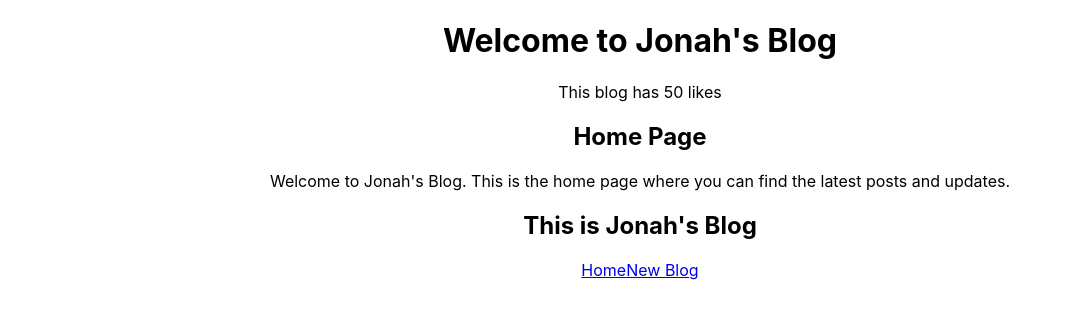
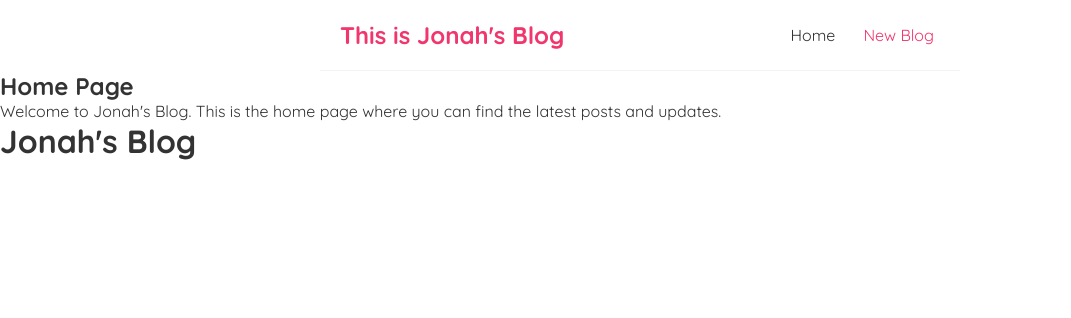
Before and after one commit to jonahmichael/Full-Stack-Web-Dev---Learning-Repo, a React (Create React App) app in the folder React/jonah-blog/: page / in a window 1280 px wide. Shown: the top 318 px of the page, without its empty margins (0-1071 px from the left). Built offline with nearby package versions, Linux system fonts and the light colour scheme.

Commit message:
#6 - Adding Styles

```diff
--- a/React/jonah-blog/src/App.js
+++ b/React/jonah-blog/src/App.js
@@ -1,19 +1,13 @@
-import './App.css';
 import Navbar from './Navbar';
 import Home from './Home';
 function App() {
    const title = "Jonah's Blog";
-   const likes= 50;
-   const person = { name: 'Jonah', age: 19 };
   return (
     <div className="App">
-      <div>
-        <h1>Welcome to {title}</h1>
-        <p>This blog has {likes} likes</p>
-        {/* <p>{person.name} is {person.age} years old</p> */}
-        <Home />
-        <Navbar />
-      </div>
+      <Navbar />
+      <Home />
+      <h1>{ title }</h1>
+
     </div>
   );
 }
--- a/React/jonah-blog/src/Navbar.js
+++ b/React/jonah-blog/src/Navbar.js
@@ -5,7 +5,10 @@
       <h1> This is Jonah's Blog</h1>
       <div className="links">
         <a href="/">Home</a>
-        <a href="/create">New Blog</a>
+        <a href="/create" style={{ color: '#f1356d' ,
+        backgroundColor: '#fff',
+        borderRadius: '8px'
+        }}>New Blog</a>
       </div>
     </nav>
   );
--- a/React/jonah-blog/src/index.css
+++ b/React/jonah-blog/src/index.css
@@ -1,13 +1,35 @@
-body {
+@import url('https://fonts.googleapis.com/css2?family=Quicksand:wght@300;400;500;600;700&display=swap');
+
+/* base styles */
+* {
   margin: 0;
-  font-family: -apple-system, BlinkMacSystemFont, 'Segoe UI', 'Roboto', 'Oxygen',
-    'Ubuntu', 'Cantarell', 'Fira Sans', 'Droid Sans', 'Helvetica Neue',
-    sans-serif;
-  -webkit-font-smoothing: antialiased;
-  -moz-osx-font-smoothing: grayscale;
+  font-family: "Quicksand";
+  color: #333;
 }
-
-code {
-  font-family: source-code-pro, Menlo, Monaco, Consolas, 'Courier New',
-    monospace;
+.navbar {
+  padding: 20px;
+  display: flex;
+  align-items: center;
+  max-width: 600px;
+  margin: 0 auto;
+  border-bottom: 1px solid #f2f2f2;
 }
+.navbar h1 {
+  color: #f1356d;
+}
+.navbar .links {
+  margin-left: auto;
+}
+.navbar a {
+  margin-left: 16px;
+  text-decoration: none;
+  padding: 6px;
+}
+.navbar a:hover {
+  color: #f1356d;
+}
+.content {
+  max-width: 600px;
+  margin: 40px auto;
+  padding: 20px;
+}
```
